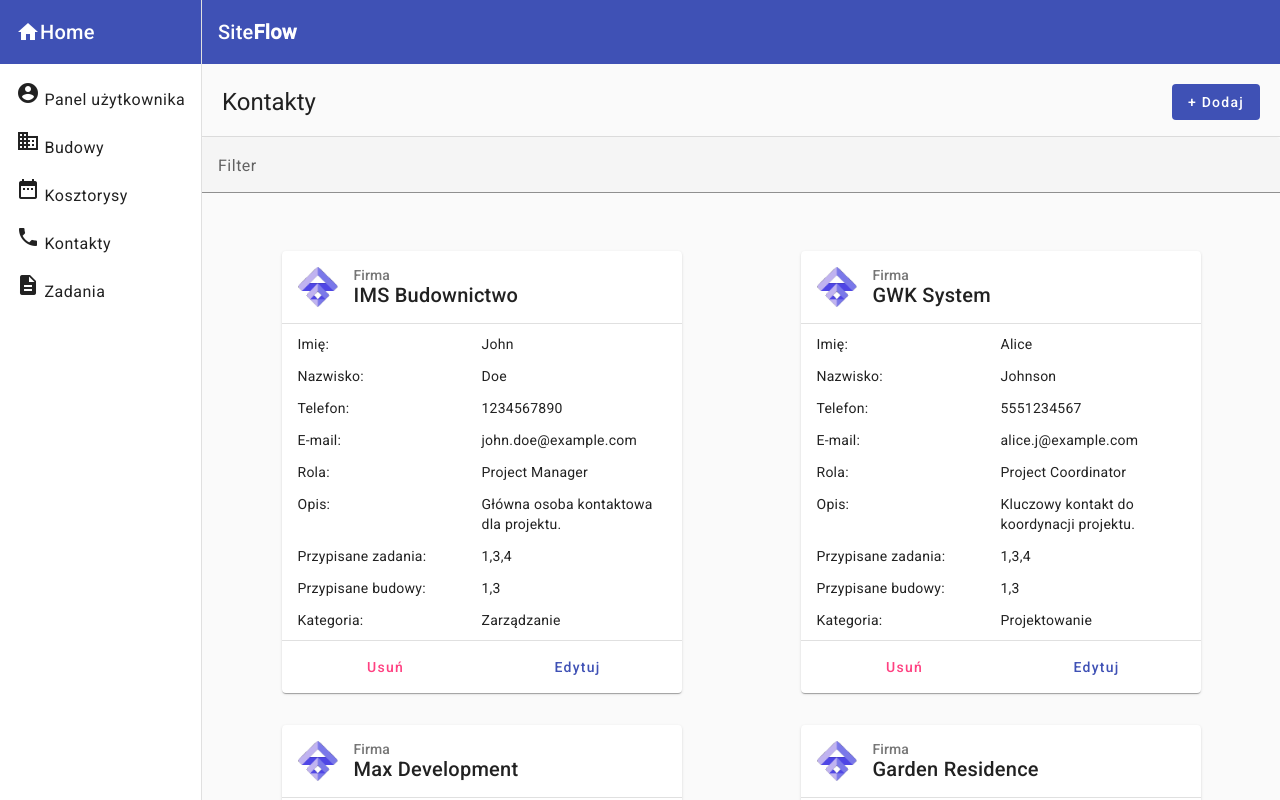
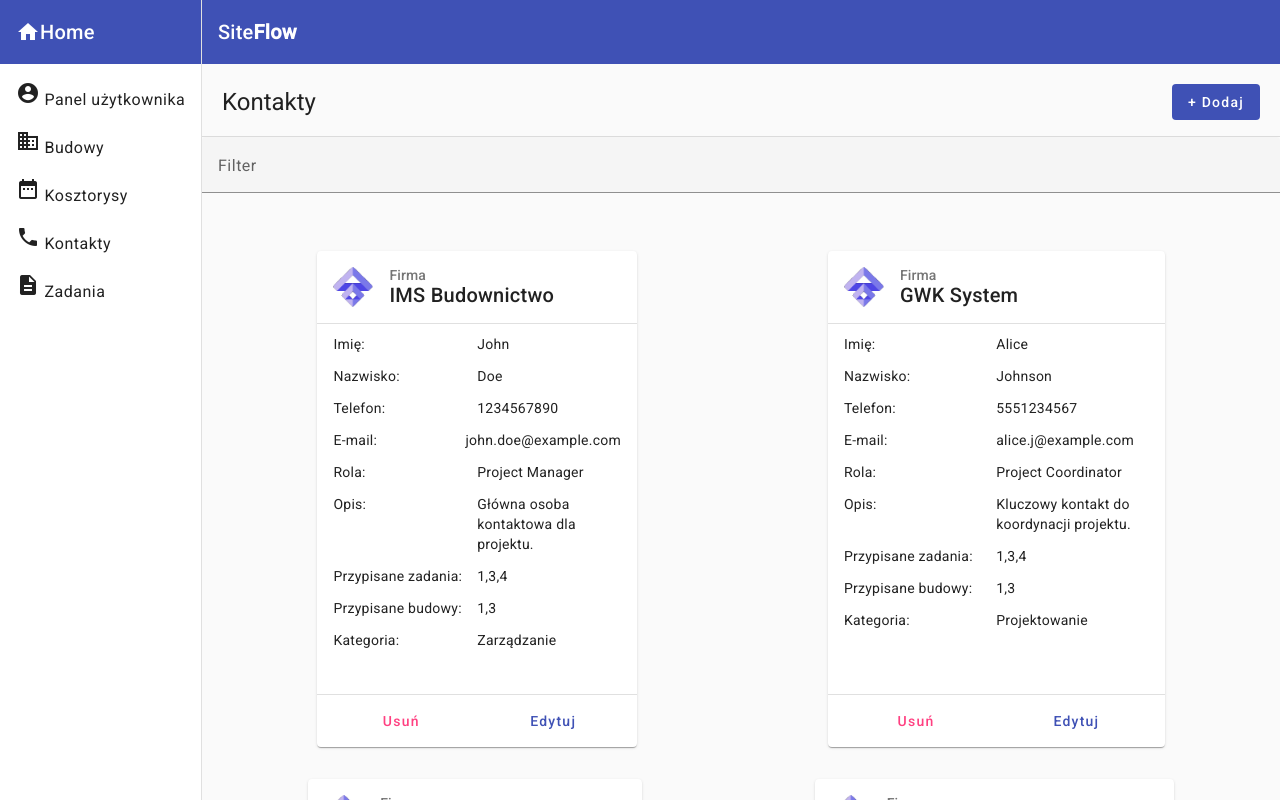
Before and after one commit to akrzeminska/site-flow, an Angular app: page /contacts in a window 1280 px wide. Built offline with nearby package versions, Linux system fonts and the light colour scheme.

Commit message:
splits into dumb card comp.and smart contact comp.

```diff
--- /dev/null
+++ b/src/app/features/contacts/components/contact-card/contact-card.component.html
@@ -0,0 +1,24 @@
+    <mat-card class="card-class">
+        <mat-card-header class="card-header">
+          <div mat-card-avatar class="header-image"></div>
+          <mat-card-subtitle>Firma</mat-card-subtitle>
+          <mat-card-title>{{ contact.company }}</mat-card-title>
+        </mat-card-header>
+        <mat-divider></mat-divider>
+        <mat-card-content>
+            <p class="data">Imię:<span>{{ contact.name }}</span></p>
+            <p class="data">Nazwisko:<span>{{ contact.surname }}</span></p>
+            <p class="data">Telefon:<span>{{ contact.phone }}</span></p>
+            <p class="data">E-mail:<span>{{ contact.email }}</span></p>
+            <p class="data">Rola:<span>{{ contact.role }}</span></p>
+            <p class="data">Opis:<span>{{ contact.description }}</span></p>
+            <p class="data">Przypisane zadania:<span>{{ contact.taskId }}</span></p>
+            <p class="data">Przypisane budowy:<span>{{ contact.constructionId }}</span></p>
+            <p class="data">Kategoria:<span>{{ contact.category }}</span></p>
+        </mat-card-content>
+        <mat-divider></mat-divider>
+        <mat-card-actions class="buttons">
+            <button mat-button (click)="deleteElement(contact.id)" color="accent">Usuń</button>
+            <button mat-button (click)="editElement()" color="primary">Edytuj</button>
+        </mat-card-actions>
+    </mat-card>
--- /dev/null
+++ b/src/app/features/contacts/components/contact-card/contact-card.component.scss
@@ -0,0 +1,35 @@
+.card-class {
+    max-width: 500px;
+    margin: 16px;
+}
+
+.header-image {
+    background-image: url('../../../../../assets/images/logo.png');
+    background-size: cover;
+}
+
+mat-card-content {
+    padding-top: 10px;
+    padding-bottom: 10px;
+    height: 350px;
+    overflow: auto;
+}
+
+.data {
+    display: flex;
+    justify-content: space-between;
+
+    span {
+        flex: 0 0 50%;
+    }
+}
+
+.buttons {
+    display: flex;
+    justify-content: space-around;
+    align-items: center;
+
+    button {
+        width: 100%;
+    }
+}
--- /dev/null
+++ b/src/app/features/contacts/components/contact-card/contact-card.component.ts
@@ -0,0 +1,23 @@
+import { Component, EventEmitter, Input, Output } from '@angular/core';
+import { Contact } from 'src/app/models/contact.model';
+
+@Component({
+  selector: 'app-contact-card',
+  templateUrl: './contact-card.component.html',
+  styleUrls: ['./contact-card.component.scss']
+})
+export class ContactCardComponent {
+  @Input() contact!: Contact;
+
+  @Output() onDelete = new EventEmitter<number>();
+
+  deleteElement(id: number) {
+    this.onDelete.emit(id);
+  }
+
+  @Output() onEdit = new EventEmitter<Contact>();
+
+  editElement() {
+    this.onEdit.emit(this.contact);
+  }
+}
--- a/src/app/features/contacts/contacts.component.html
+++ b/src/app/features/contacts/contacts.component.html
@@ -10,28 +10,5 @@
     <input matInput (keyup)="applyFilter($event)" placeholder="Filter" #input>
 </mat-form-field>
 <div class="cards-contacts">
-    <mat-card *ngFor="let contact of dataContacts" class="card-class">
-        <mat-card-header class="card-header">
-          <div mat-card-avatar class="header-image"></div>
-          <mat-card-subtitle>Firma</mat-card-subtitle>
-          <mat-card-title>{{ contact.company }}</mat-card-title>
-        </mat-card-header>
-        <mat-divider></mat-divider>
-        <mat-card-content>
-            <p class="data">Imię:<span>{{ contact.name }}</span></p>
-            <p class="data">Nazwisko:<span>{{ contact.surname }}</span></p>
-            <p class="data">Telefon:<span>{{ contact.phone }}</span></p>
-            <p class="data">E-mail:<span>{{ contact.email }}</span></p>
-            <p class="data">Rola:<span>{{ contact.role }}</span></p>
-            <p class="data">Opis:<span>{{ contact.description }}</span></p>
-            <p class="data">Przypisane zadania:<span>{{ contact.taskId }}</span></p>
-            <p class="data">Przypisane budowy:<span>{{ contact.constructionId }}</span></p>
-            <p class="data">Kategoria:<span>{{ contact.category }}</span></p>
-        </mat-card-content>
-        <mat-divider></mat-divider>
-        <mat-card-actions class="buttons">
-            <button mat-button (click)="deleteElement(contact.id)" color="accent">Usuń</button>
-            <button mat-button (click)="editElement(contact)" color="primary">Edytuj</button>
-        </mat-card-actions>
-    </mat-card>
+    <app-contact-card *ngFor="let contact of dataContacts" [contact]="contact" (onDelete)="deleteElement($event)" (onEdit)="editElement($event)"/>
 </div>
--- a/src/app/features/contacts/contacts.component.scss
+++ b/src/app/features/contacts/contacts.component.scss
@@ -8,12 +8,12 @@
         margin-left: 30px;
         margin-bottom: 16px;
     }
-  }
+}
 
-  .mat-mdc-form-field {
+.mat-mdc-form-field {
     width: 100%;
     // padding: 16px;
-  }
+}
 
 .cards-contacts {
     display: flex;
@@ -21,39 +21,3 @@
     justify-content: space-around;
     margin: 20px;
 }
-
-.card-class {
-    max-width: 400px;
-    margin: 16px;
-    width: 90%;
-  }
-
-
-.header-image {
-    background-image: url('../../../assets/images/logos/logo.png');
-    background-size: cover;
-}
-
-mat-card-content {
-    padding-top: 10px;
-    padding-bottom: 10px;
-}
-
-.data {
-    display: flex;
-    justify-content: space-between;
-
-    span {
-        flex: 0 0 50%;
-    }
-}
-
-.buttons {
-    display: flex;
-    justify-content: space-around;
-    align-items: center;
-
-    button {
-        width: 100%;
-    }
-}
--- a/src/app/features/contacts/contacts.component.ts
+++ b/src/app/features/contacts/contacts.component.ts
@@ -20,7 +20,7 @@ export class ContactsComponent {
     private seederService: LocalStorageSeederService,
     private contactsService: ContactsService,
     private dialog: MatDialog,
-    private notificationService: NotificationService
+    private notificationService: NotificationService,
     ) {
       seederService.ensureDataSeeder();
     }
@@ -36,7 +36,7 @@ export class ContactsComponent {
         if (contacts) {
           this.dataContacts = contacts;
         } else {
-          console.log('Nie znaleziono konstrukcji o podanym id.');
+          console.log('Nie znaleziono kontaktu o podanym id.');
         }
         console.log('Dane po pobraniu przez getAllData:', this.dataContacts);
       });
@@ -87,4 +87,5 @@ export class ContactsComponent {
     });
   }
 
+
 }
--- a/src/app/features/contacts/contacts.module.ts
+++ b/src/app/features/contacts/contacts.module.ts
@@ -15,9 +15,10 @@ import { ConstructionsService } from '../constructions/services/constructions.se
 import { ConstructionsLocalStorageService } from '../constructions/services/constructions-local-storage.service';
 import { TasksService } from '../tasks/services/tasks.service';
 import { TasksLocalStorageService } from '../tasks/services/tasks-local-storage.service';
+import { ContactCardComponent } from './components/contact-card/contact-card.component';
 
 @NgModule({
-  declarations: [ContactsComponent, ContactFormComponent],
+  declarations: [ContactsComponent, ContactFormComponent, ContactCardComponent],
   imports: [
     CommonModule,
     ContactsRoutingModule,
--- a/src/app/features/tasks/services/tasks-local-storage.service.ts
+++ b/src/app/features/tasks/services/tasks-local-storage.service.ts
@@ -7,9 +7,13 @@ import { Observable, of } from 'rxjs';
   providedIn: 'root'
 })
 export class TasksLocalStorageService extends TasksService {
+
   public override getById(id: number): Observable<boolean> {
-    throw new Error('Method not implemented.');
+    const localStorageKey = `task_${id}`;
+    const localStorageData = localStorage.getItem(localStorageKey);
+    return of(localStorageData !== null);
   }
+
   public override getAll(): Observable<Task[]> {
     throw new Error('Method not implemented.');
   }
--- a/src/app/models/contact.model.ts
+++ b/src/app/models/contact.model.ts
@@ -1,6 +1,7 @@
 import { Construction } from "./construction.model";
 
 export interface Contact {
+    taskName: any;
     id: number;
     name: string;
     surname: string;
```
Also changed, not shown: 1 other file (tests, documents, lock files or other folders).
